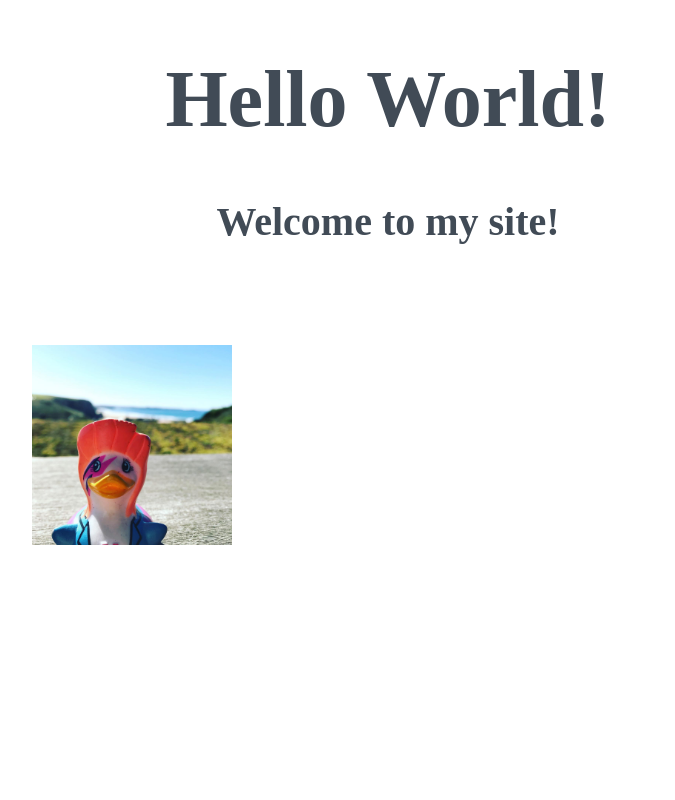
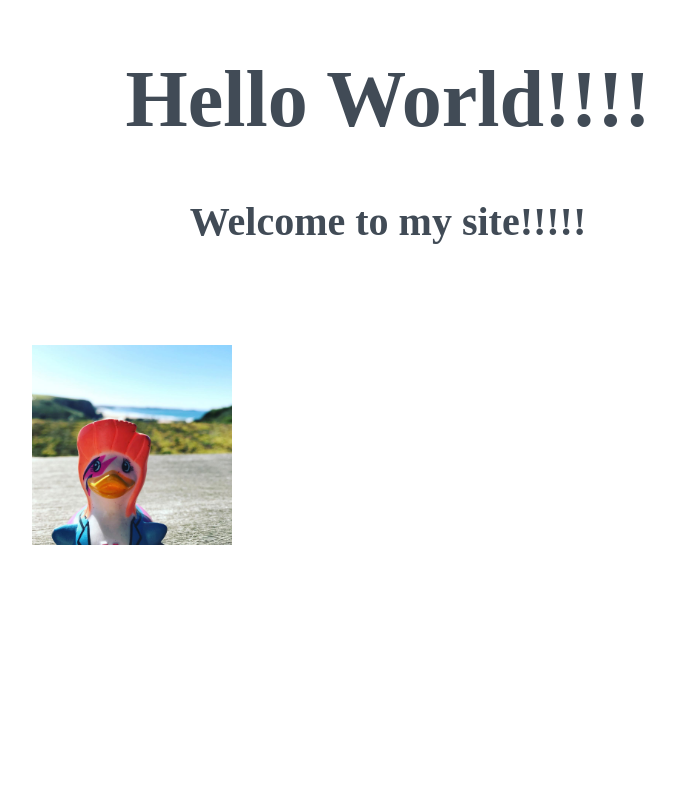
Before and after one commit to vrushti2011/my-first-webite, a plain HTML site: page index.html in a window 1280 px wide. Shown: the top 800 px of the page, without its empty margins (252-927 px from the left). Drawn offline with Linux system fonts and the light colour scheme.

Commit message:
Update index.html

```diff
--- a/index.html
+++ b/index.html
@@ -6,8 +6,8 @@
   </head>
 <body>
   <div>
-    <h1>Hello World! </h1>
-    <h2> Welcome to my site! </h2>
+    <h1>Hello World!!!! </h1>
+    <h2> Welcome to my site!!!!!</h2>
     <p>
       <img src="./duck.jpg" alt="A local image" width="200px">
       <!-- image of a duck -->
```
